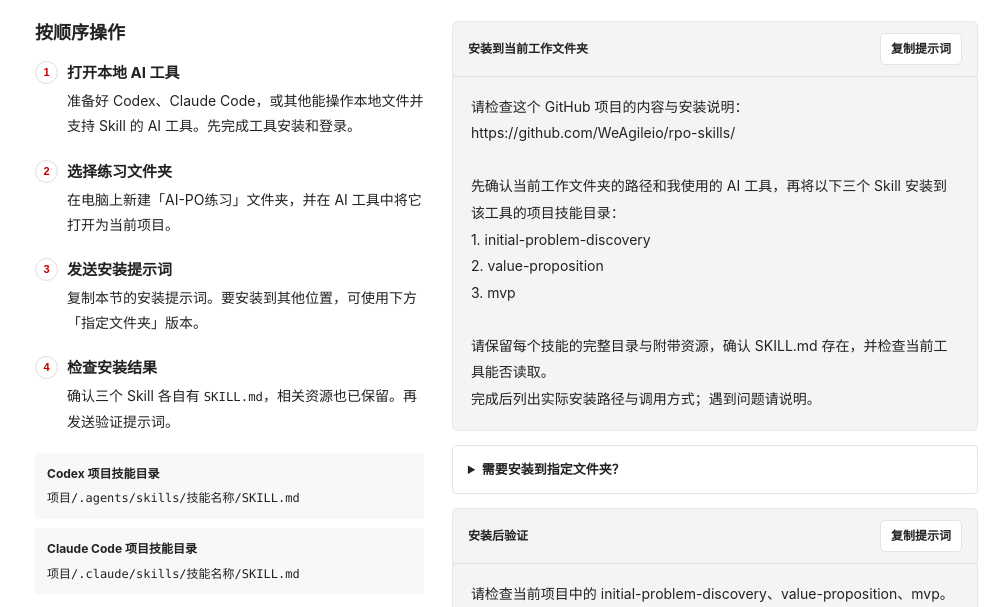
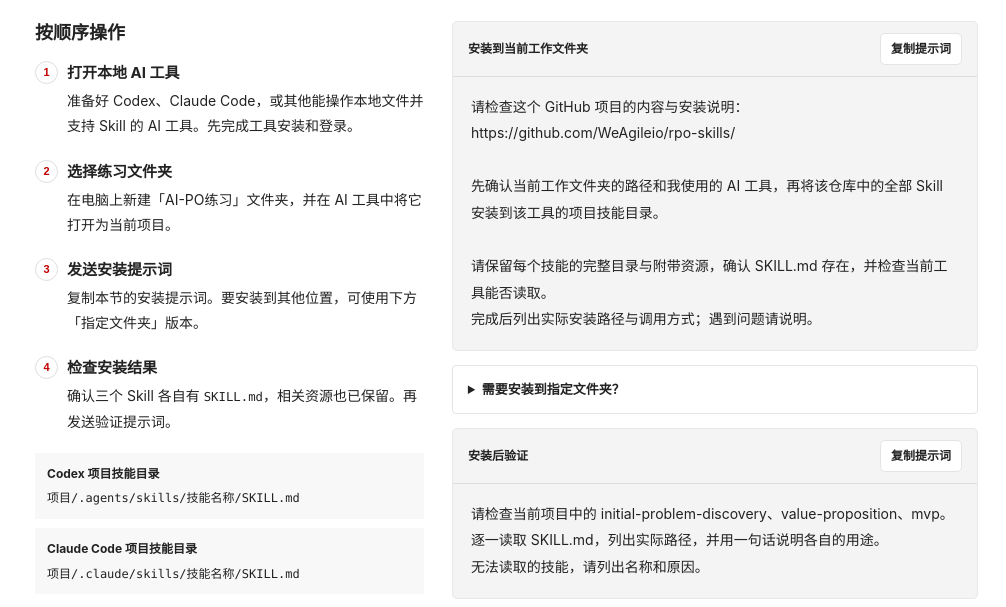
Before and after one commit to WeAgileio/rpo-skills, a plain HTML site: page guide/index.html in a window 1280 px wide. Shown: the part 757-1364 px from the top of the page, without its empty margins (274-1280 px from the left). Drawn offline with Linux system fonts and the light colour scheme.

Commit message:
docs(guide): install all skills in the setup prompt

```diff
--- a/guide/index.html
+++ b/guide/index.html
@@ -55,10 +55,7 @@
 <div class="prompt"><div class="prompt-head"><span>安装到当前工作文件夹</span><button class="copy" data-copy="p-install" type="button">复制提示词</button></div><pre id="p-install">请检查这个 GitHub 项目的内容与安装说明：
 https://github.com/WeAgileio/rpo-skills/
 
-先确认当前工作文件夹的路径和我使用的 AI 工具，再将以下三个 Skill 安装到该工具的项目技能目录：
-1. initial-problem-discovery
-2. value-proposition
-3. mvp
+先确认当前工作文件夹的路径和我使用的 AI 工具，再将该仓库中的全部 Skill 安装到该工具的项目技能目录。
 
 请保留每个技能的完整目录与附带资源，确认 SKILL.md 存在，并检查当前工具能否读取。
 完成后列出实际安装路径与调用方式；遇到问题请说明。</pre></div>
```
Also changed, not shown: src/content/releases.json (added, +9 -0 lines), 1 other file.
